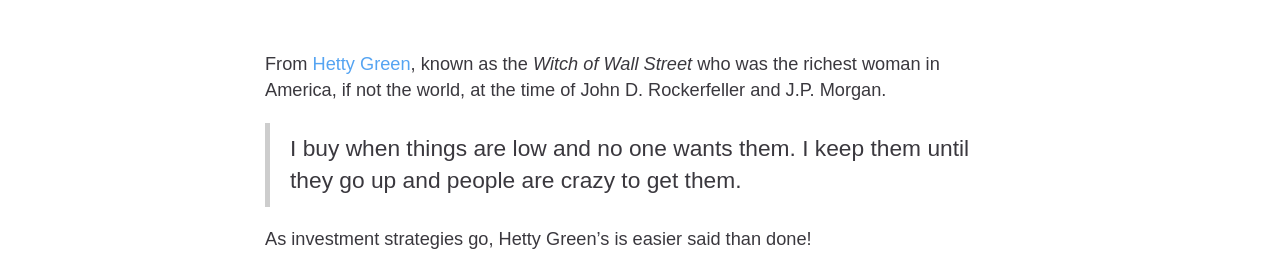
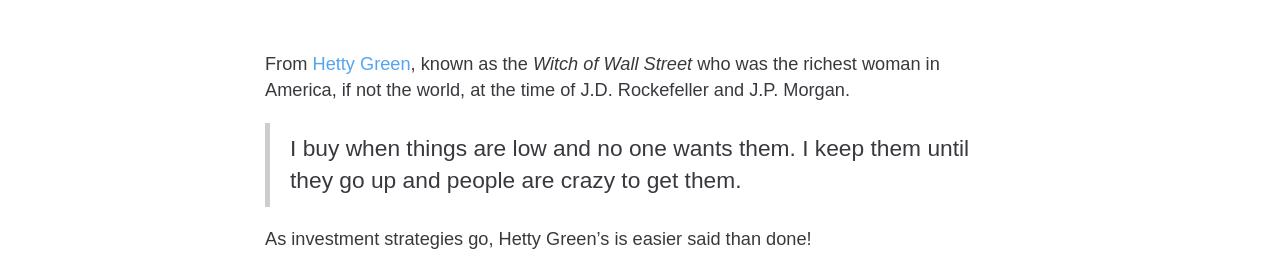
Before and after one commit to Stockflare/blog, a Jekyll site: the page built from _posts/2015-02-21-hettys-success.markdown, in a window 1280 px wide and 900 px high, scrolled down 651 px. Shown: the part 206-479 px from the top of the window. Built offline with Jekyll 4.4.1, drawn with Linux system fonts in a browser that asks for light colours; nearby versions of some CDN libraries; comment, search, counter and statistics services are not loaded.

Commit message:
Hetty correction

```diff
--- a/_posts/2015-02-21-hettys-success.markdown
+++ b/_posts/2015-02-21-hettys-success.markdown
@@ -7,7 +7,7 @@
 image: /img/quote-hetty-sells.jpg
 ---
 
-From [Hetty Green](http://en.wikipedia.org/wiki/Hetty_Green), known as the *Witch of Wall Street* who was the richest woman in America, if not the world, at the time of John D. Rockerfeller and J.P. Morgan.
+From [Hetty Green](http://en.wikipedia.org/wiki/Hetty_Green), known as the *Witch of Wall Street* who was the richest woman in America, if not the world, at the time of J.D. Rockefeller and J.P. Morgan.
 
 > I buy when things are low and no one wants them. I keep them until they go up and people are crazy to get them.
 
```
